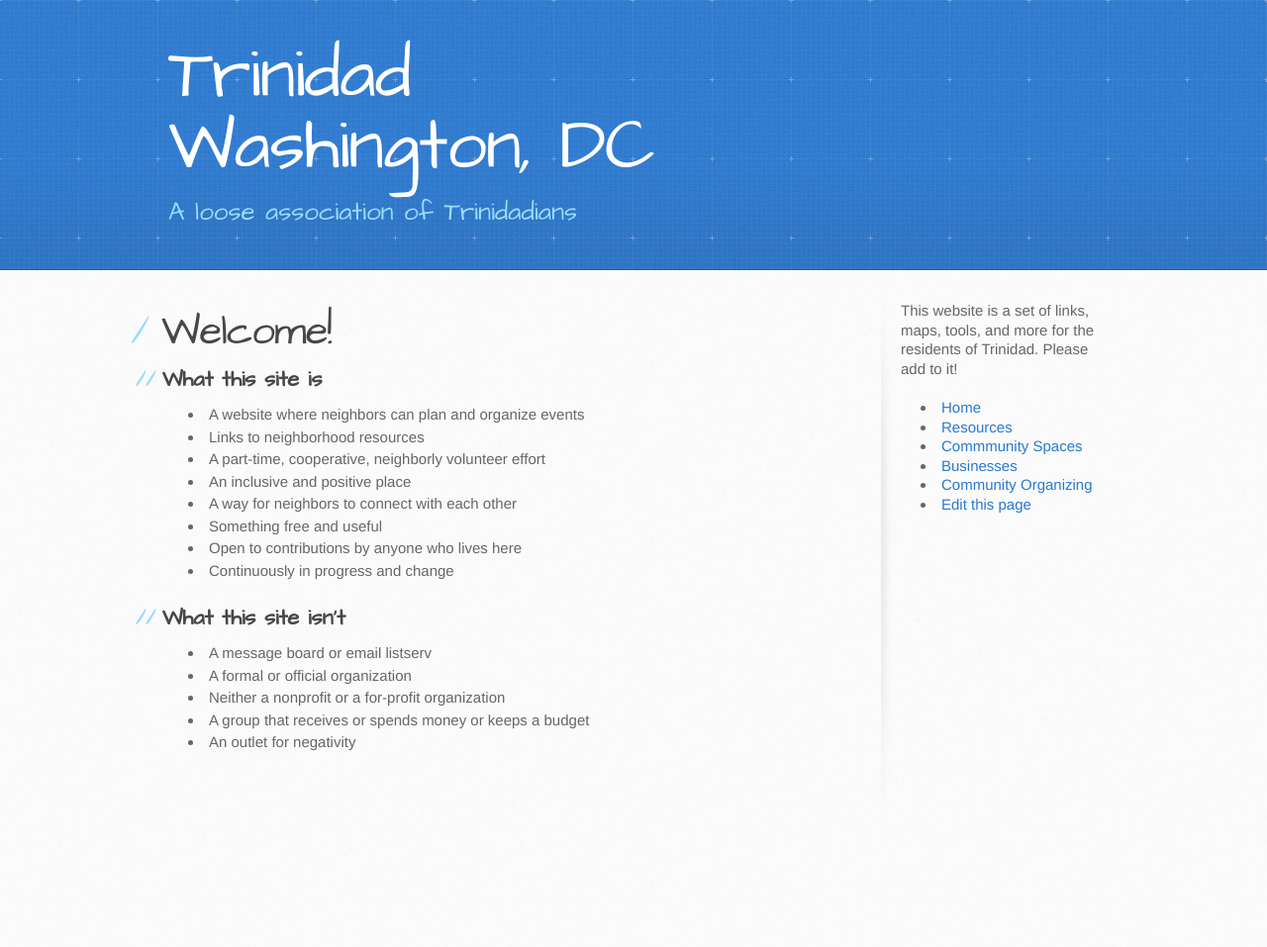
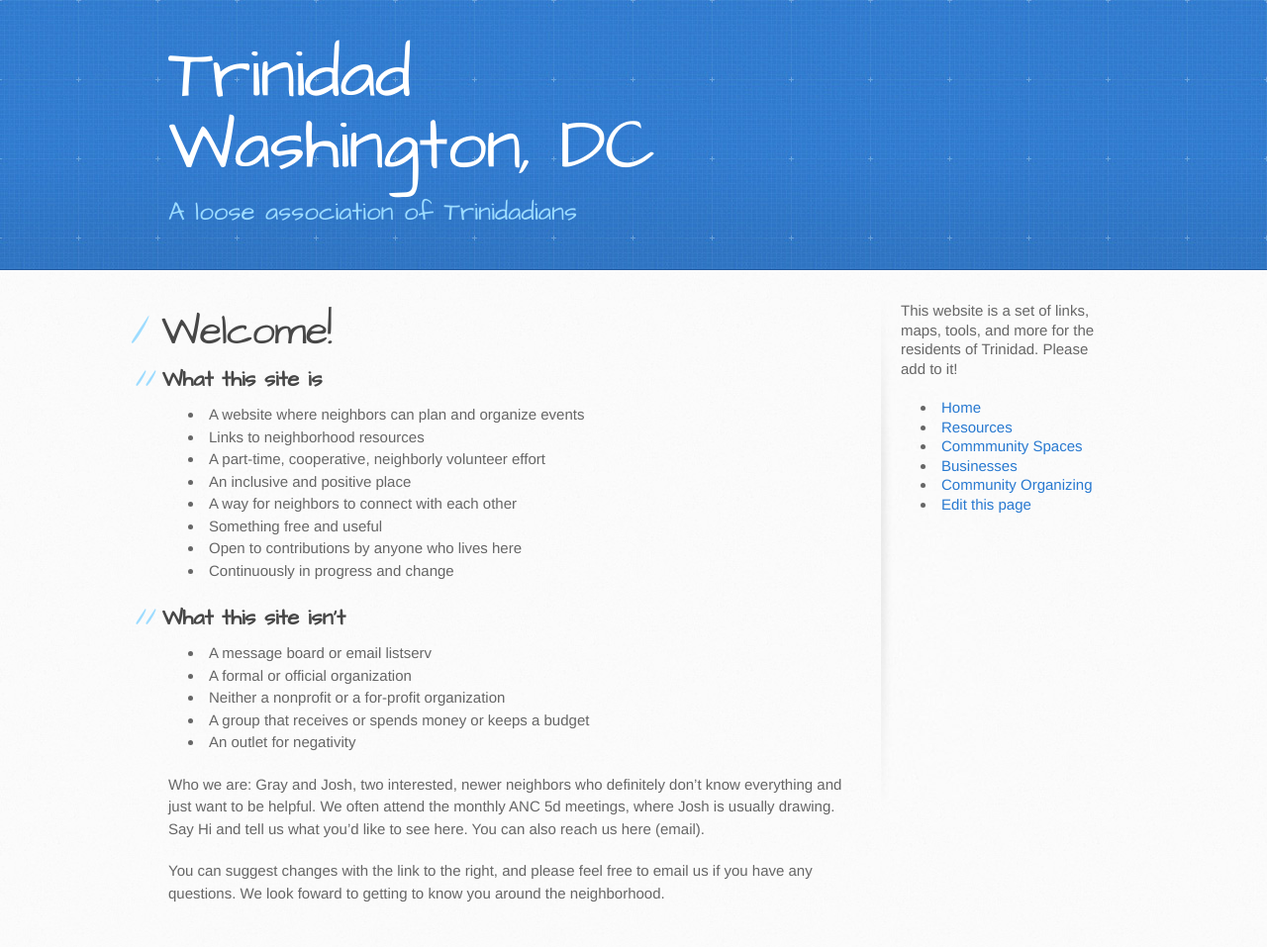
Before and after one commit to gbinal/tobago, a Jekyll site: the page built from index.md, in a window 1280 px wide. Shown: the whole page at 99% size. Built offline with Jekyll 4.4.1, drawn with Linux system fonts in a browser that asks for light colours; before the commit the page ends 900 px from its top, so only the background shows below that.

Commit message:
Text at bottom

```diff
--- a/index.md
+++ b/index.md
@@ -21,3 +21,8 @@ published: true
 * Neither a nonprofit or a for-profit organization
 * A group that receives or spends money or keeps a budget
 * An outlet for negativity
+
+
+Who we are: Gray and Josh, two interested, newer neighbors who definitely don't know everything and just want to be helpful. We often attend the monthly ANC 5d meetings, where Josh is usually drawing. Say Hi and tell us what you'd like to see here. You can also reach us here (email).
+
+You can suggest changes with the link to the right, and please feel free to email us if you have any questions. We look foward to getting to know you around the neighborhood.
```
